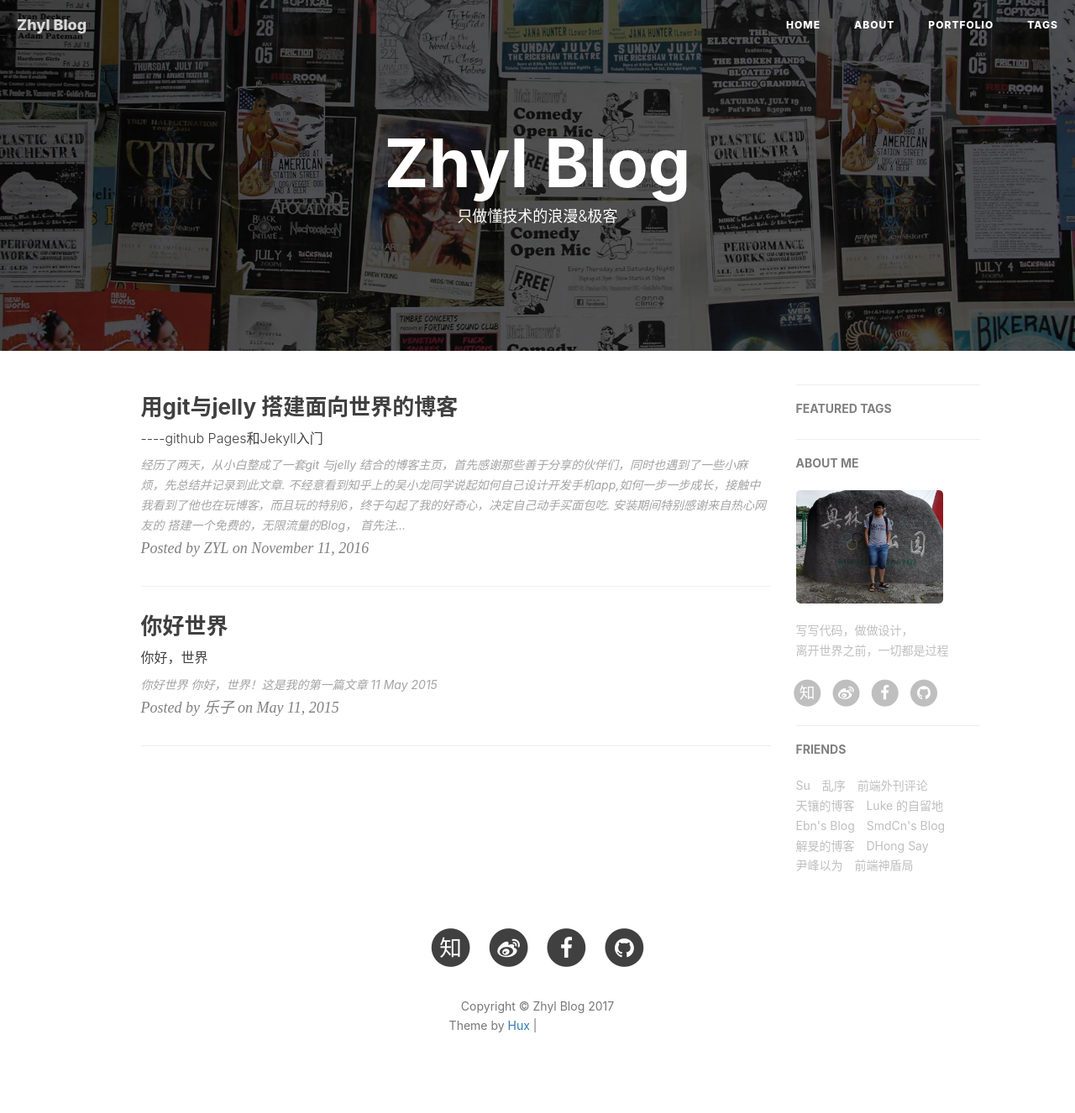
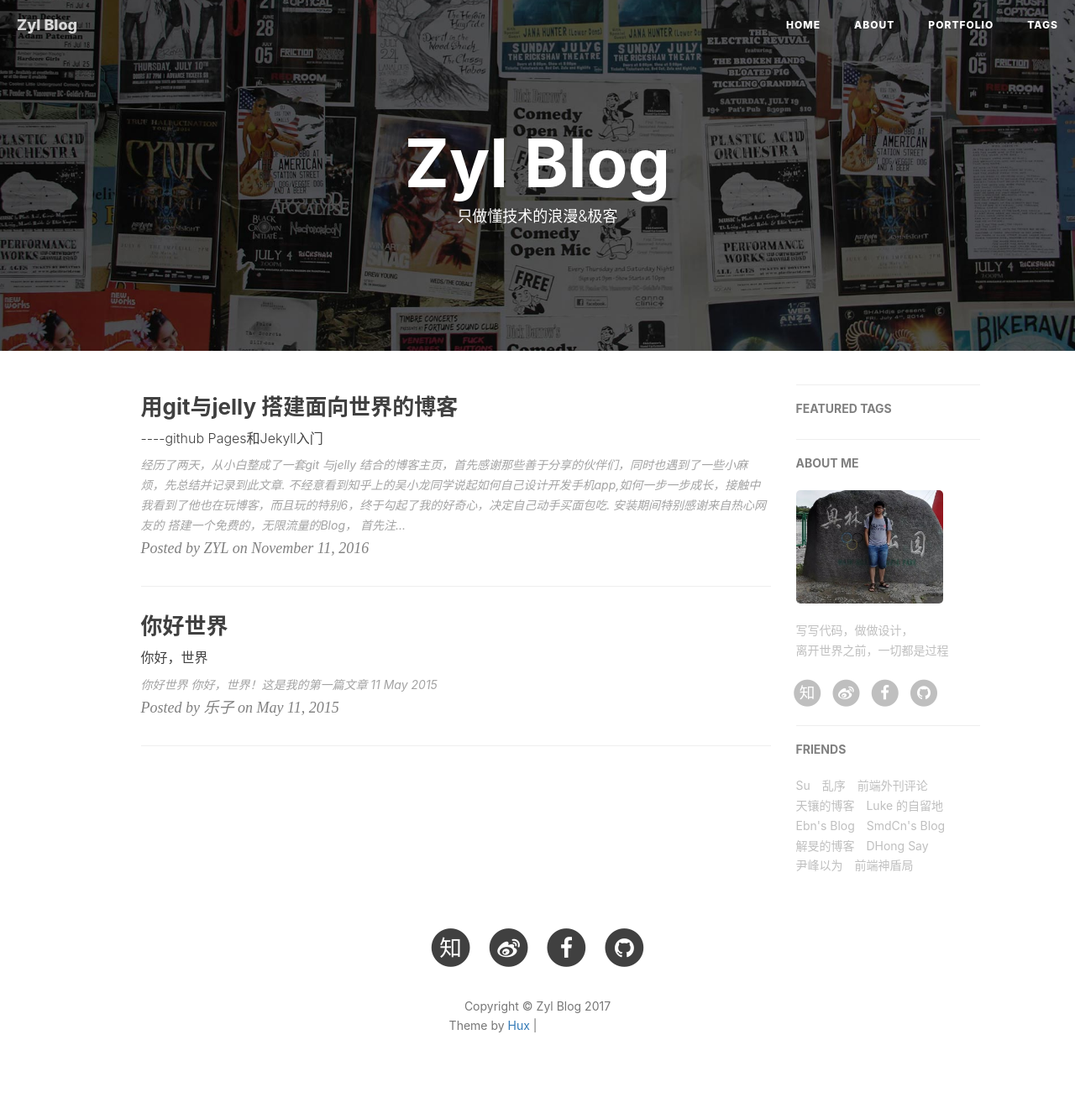
Before and after one commit to yingle1991/MyBlog, a Jekyll site: the page built from index.html, in a window 1280 px wide. Shown: the whole page at 84% size. Built offline with Jekyll 4.4.1, drawn with Linux system fonts in a browser that asks for light colours; nearby versions of some CDN libraries; the list of posts is cut into pages by our own code; comment, search, counter and statistics services are not loaded; grey boxes are pictures that could not be loaded.

Commit message:
更改博客标题

```diff
--- a/_config.yml
+++ b/_config.yml
@@ -1,10 +1,10 @@
 # Site settings
-title: Zhyl Blog
-SEOTitle: 张迎乐的博客 | Zhyl Blog
+title: Zyl Blog
+SEOTitle: 张迎乐的博客 | Zyl Blog
 header-img: img/home-bg.jpg
 email: yingle1991@gmail.com
-description: "IT 的灵魂召唤者 | 迎乐，Web & Mobile Lover，Front-End Engineer，UX Designer | 这里是 @Zhyl 张迎乐 的个人博客，与你一起发现更大的世界。"
-keyword: "张迎乐, Zhyl张迎乐, 迎乐, 鬼栈, 迎乐的博客, Zhyl Blog, 博客, 个人网站, 互联网, 前端, 设计, 产品"
+description: "IT 的灵魂召唤者 | 迎乐，Web & Mobile Lover，Front-End Engineer，UX Designer | 这里是 @Zyl 张迎乐 的个人博客，与你一起发现更大的世界。"
+keyword: "张迎乐, Zyl张迎乐, 迎乐, 鬼栈, 迎乐的博客, Zyl Blog, 博客, 个人网站, 互联网, 前端, 设计, 产品"
 #url: "https://huangxuan.me"              # your host, for absolute URL
 baseurl: ""                             # for example, '/blog' if your blog hosted on 'host/blog'
 
```
